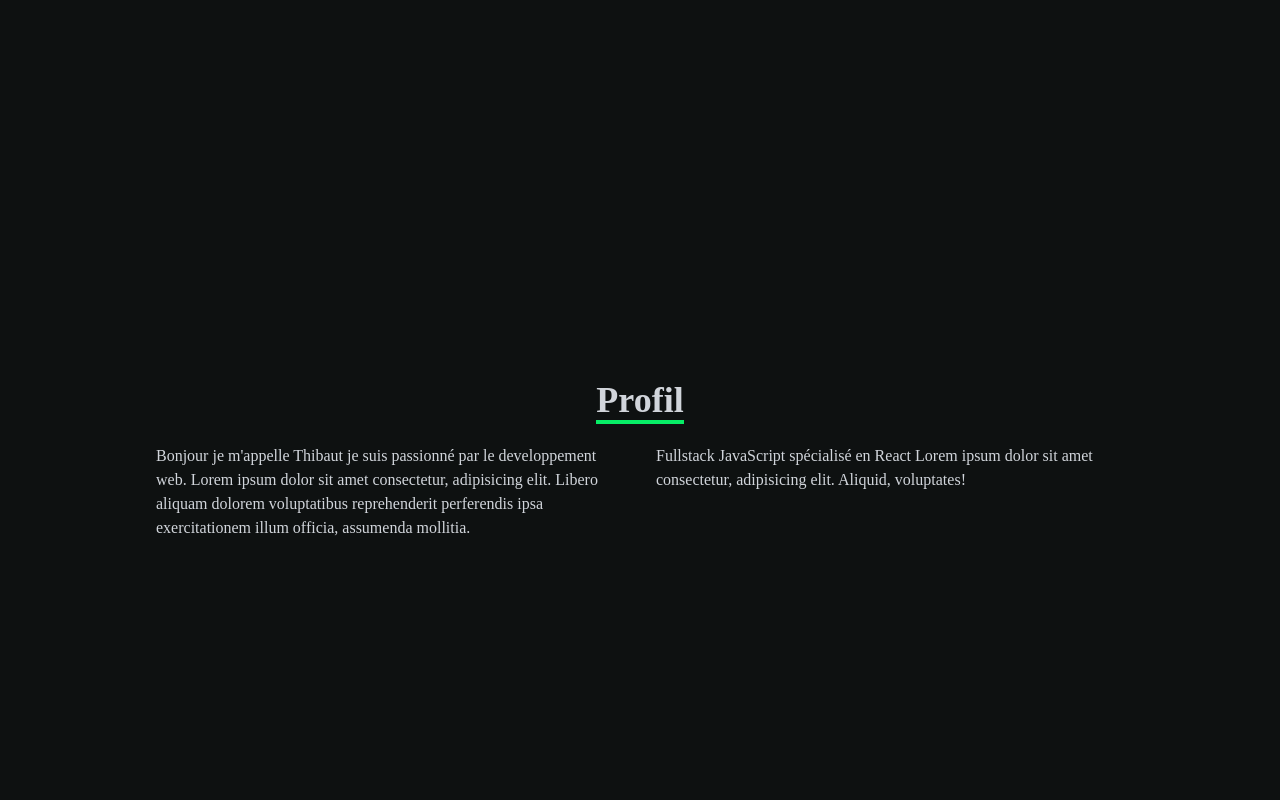
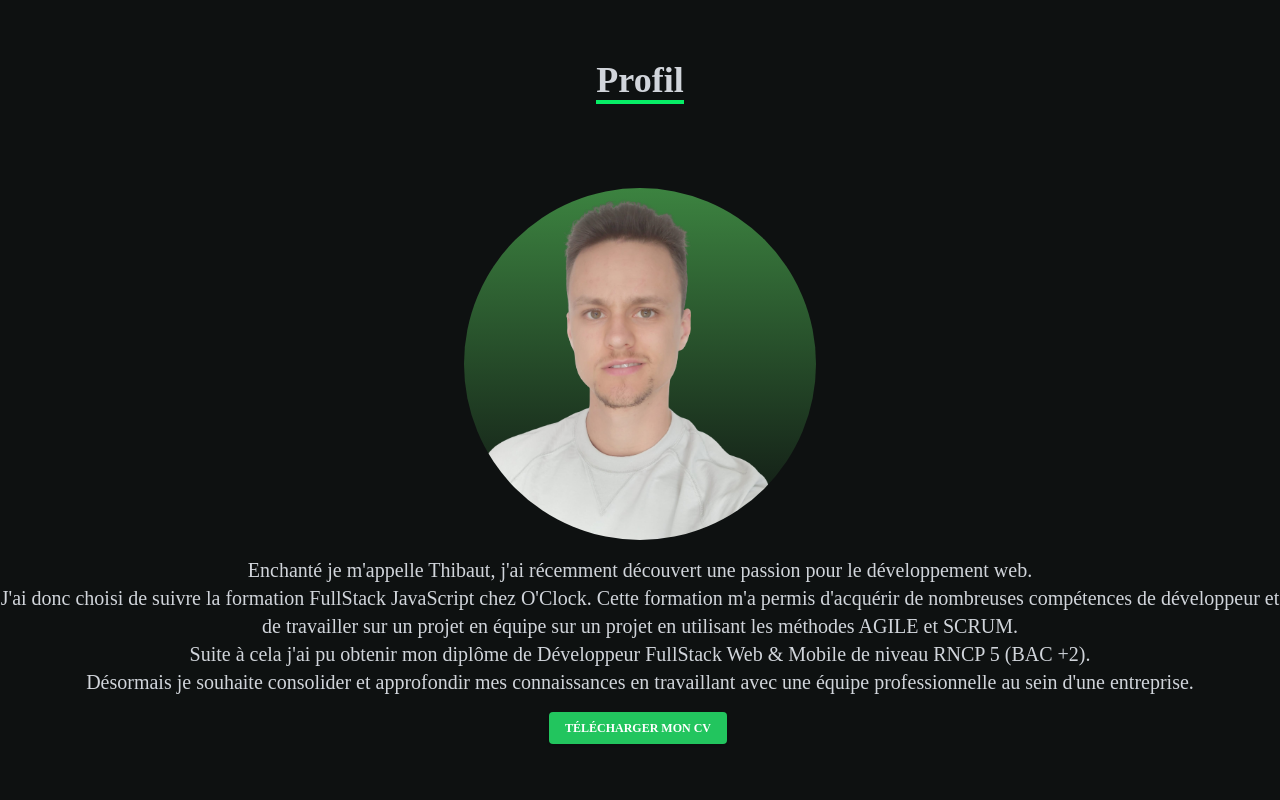
Before and after one commit to ThibautRaimond/portfolio-tailwind-react, a React (Create React App) app: page / in a window 1280 px wide. Shown: the part 740-1540 px from the top of the page. Built offline with nearby package versions, Linux system fonts and the light colour scheme.

Commit message:
startCustomProfil

```diff
--- a/src/components/About.jsx
+++ b/src/components/About.jsx
@@ -1,31 +1,33 @@
 import React from 'react';
+import thib from '../assets/thib.png'
+import CV from '../assets/CV.pdf'
 
 const About = () => {
 	return (
 		<div name="about" className="w-full h-screen bg-[#0e1111] text-gray-300">
-			<div className="flex flex-col items-center justify-center w-full h-full">
+			<div className="flex flex-col items-center w-full h-full">
 				<p className="text-4xl font-bold inline border-b-4 mb-5 border-[#07ed66]">
 					Profil
 				</p>
-				<div className="max-w-[1000px] w-full px-4 grid grid-cols-2 gap-8">
-					<div className="">
-						<p>
-							Bonjour je m'appelle Thibaut je suis passionné par le
-							developpement web. Lorem ipsum dolor sit amet consectetur,
-							adipisicing elit. Libero aliquam dolorem voluptatibus
-							reprehenderit perferendis ipsa exercitationem illum officia,
-							assumenda mollitia.
-						</p>
-					</div>
+				<div className="thib_container">
+					<img src={thib} alt="thib" className='thib'/>
+				</div>
 
-					<div>
-						{" "}
-						<p>
-							Fullstack JavaScript spécialisé en React Lorem ipsum dolor sit
-							amet consectetur, adipisicing elit. Aliquid, voluptates!
-						</p>{" "}
-					</div>
+				<div>
+				<p className='py-4 text-xl text-center'>
+					Enchanté je m'appelle Thibaut, j'ai récemment découvert une passion pour le développement web. <br />
+					J'ai donc choisi de suivre la formation FullStack JavaScript chez O'Clock. Cette formation m'a permis d'acquérir de nombreuses compétences de
+					développeur et de travailler sur un projet en équipe sur un projet en utilisant les méthodes AGILE et SCRUM. <br />
+					Suite à cela j'ai pu obtenir mon diplôme de Développeur FullStack Web & Mobile de niveau RNCP 5 (BAC +2). <br />
+					Désormais je souhaite consolider et approfondir mes connaissances en travaillant avec une équipe professionnelle au sein d'une entreprise.
+					</p>
 				</div>
+
+					<button className='bg-green-500 text-white active:bg-green-600 font-bold uppercase text-xs px-4 py-2
+					rounded shadow hover:shadow-md outline-none focus:outline-none mr-1 mb-1 ease-linear transition-all duration-15' type='button'>
+						<a href={CV} download>Télécharger mon CV</a>
+						</button>
+
 			</div>
 		</div>
 	);
--- a/src/components/Contact.jsx
+++ b/src/components/Contact.jsx
@@ -6,12 +6,12 @@ const Contact = () => {
             <form method='POST' action="https://getform.io/f/7169b0b6-03d1-4a1f-befd-83105a82ffd2" className='flex flex-col max-w-[600px] w-full'>
                 <div className='pb-8'>
                     <p className='text-4xl font-bold inline border-b-4 border-[#07ed66] text-gray-300'>Me contacter</p>
-                    <p className='text-gray-300 py-4'>Remplissez le formulaire ou envoyer moi un e-mail à l'adresse suivante: raimond.thibaut@gmail.com</p>
+                    <p className='text-gray-300 py-4'>Afin de me contacter remplissez le formulaire ou envoyer moi un e-mail à l'adresse suivante: raimond.thibaut@gmail.com</p>
                 </div>
                 <input className='bg-[#ccd6f6]' type="text" placeholder='Nom' name='name' />
                 <input className='my-4 p-2 bg-[#ccd6f6]' type="email" placeholder='Email' name='email' />
                 <textarea name="message" className='bg-[#ccd6f6]'rows="10" placeholder='Message'></textarea>
-                <button className='text-white border-2 hover:bg-[#07ed66] hover:border-[#07ed66] px-4 py-3 my-8'>Collaborons ensemble</button>
+                <button className='text-white border-2 px-4 py-3 my-8 hover:bg-[#07ed66] hover:border-[#07ed66] hover:text-black hover:text-bold'>Collaborons ensemble</button>
             </form>
         </div>
     );
--- a/src/components/Home.jsx
+++ b/src/components/Home.jsx
@@ -1,5 +1,6 @@
 import React from 'react';
-import {HiArrowNarrowRight} from 'react-icons/hi'
+import {HiArrowNarrowRight} from 'react-icons/hi';
+import { Link } from 'react-scroll';
 
 const Home = () => {
     return (
@@ -11,7 +12,10 @@ const Home = () => {
                 <h1 className='text-4xl sm:text-7xl font-bold text-[#ccd6f6]'>Thibaut Raimond</h1>
                 <h2 className='text-4xl sm:text-7xl font-bold text-[#656a79] py-4'>Développer web & mobile</h2>
                 <div>
-                    <button className='text-white group border-2 px-6 py-3 my-2 flex items-center hover:bg-[#07ed66] hover:border-[#07ed66] hover:text-#0e1111]'> Voir mon travail
+					<button className='text-white group border-2 px-6 py-3 my-2 flex items-center hover:bg-[#07ed66] hover:border-[#07ed66] hover:text-#0e1111]'>
+					<Link to="about" mooth={true} duration={500}>
+							Voir mon profil
+						</Link>
                     <span className='group-hover:rotate-90 duration-300'>
                     <HiArrowNarrowRight className='ml-3'/>
                     </span>
--- a/src/components/Navbar.jsx
+++ b/src/components/Navbar.jsx
@@ -2,6 +2,7 @@ import React, { useState } from 'react';
 import { FaBars, FaTimes, FaGithub, FaLinkedin, FaFacebook, FaLinkedinIn } from 'react-icons/fa';
 import { HiOutlineMail } from 'react-icons/hi';
 import {BsFillPersonLinesFill } from 'react-icons/bs';
+import {AiOutlineProfile} from 'react-icons/ai'
 import Logo from '../assets/logo.png';
 import { Link } from 'react-scroll'
 
@@ -123,7 +124,7 @@ const Navbar = () => {
 							href="https://cvthibautraimond.netlify.app/"
 							target="_blank"
 						>
-							CV <BsFillPersonLinesFill size={30} />
+							CV <AiOutlineProfile size={30} />
 						</a>
 					</li>
 					<li className="w-[160px] h-[60px] flex justify-between items-center ml-[-100px] hover:ml-[-10px] duration-300 bg-[#ea4335]">
--- a/src/components/Work.jsx
+++ b/src/components/Work.jsx
@@ -22,7 +22,7 @@ const Work = () => {
                 </span>
                 <div className='pt-8 text-center'>
                     <a href="https://yannou.philoucorp.fr/">
-                        <button className='text-center rounded-lg px-4 py-3 m-2 bg-white text-gray-700 '>Demo</button>
+                        <button className='text-center rounded-lg px-4 py-3 m-2 bg-white text-gray-700 '>URL</button>
                     </a>
                     <a href="https://github.com/O-clock-Atome/projet-4-le-code-du-dev.git">
                         <button className='text-center rounded-lg px-4 py-3 m-2 bg-white text-gray-700 '>Code</button>
--- a/src/index.css
+++ b/src/index.css
@@ -28,3 +28,25 @@
     #151F32
     )!important;
 }
+
+.profil-img{
+	display: block;
+	width: 100%;
+	object-fit: cover;
+}
+
+.thib_container{
+
+}
+
+.thib{
+	background:  linear-gradient(
+	#3c8340, transparent);
+	width: 22rem;
+	height: 22rem;
+	left: calc(50% - 11rem);
+	margin-top: 4rem;
+	border-radius: 100%;
+	overflow: hidden;
+
+}
```
Also changed, not shown: 1 other file (tests, documents, lock files or other folders).
